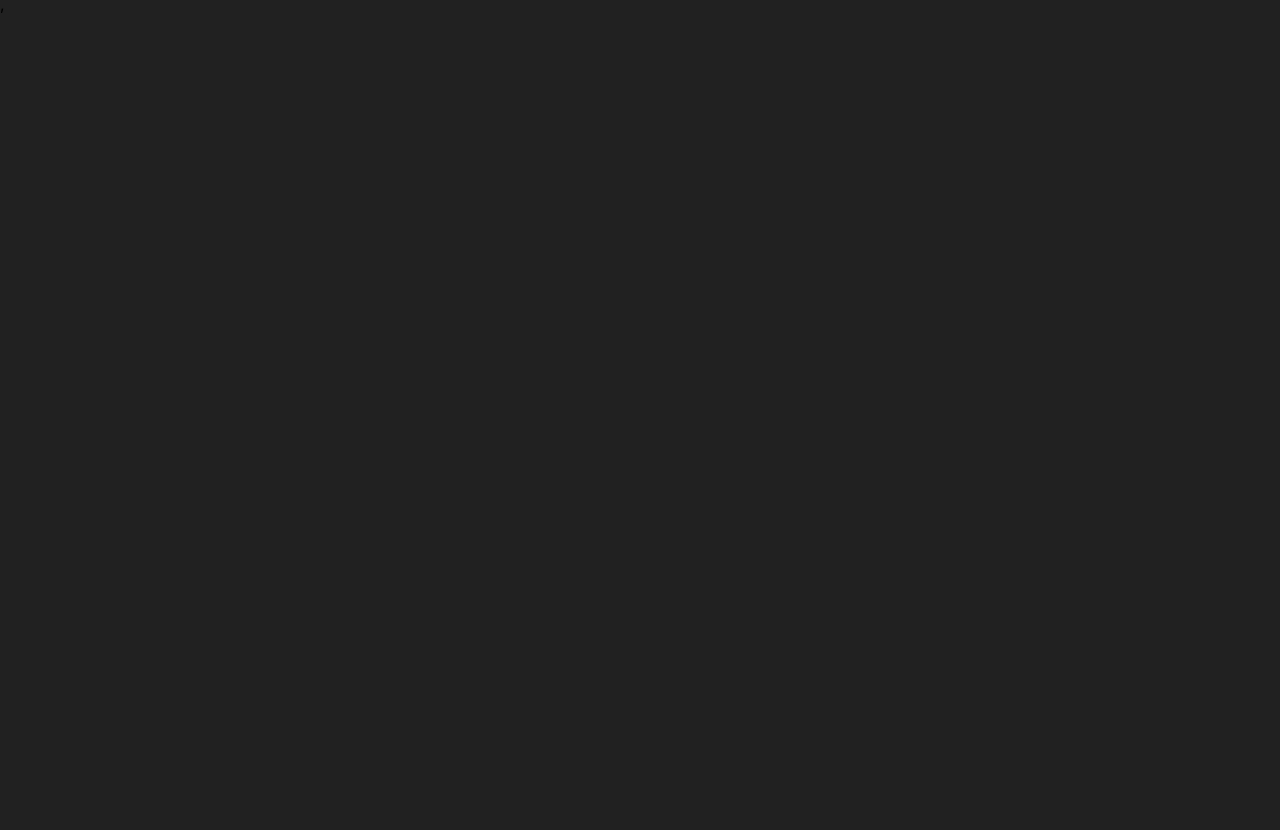
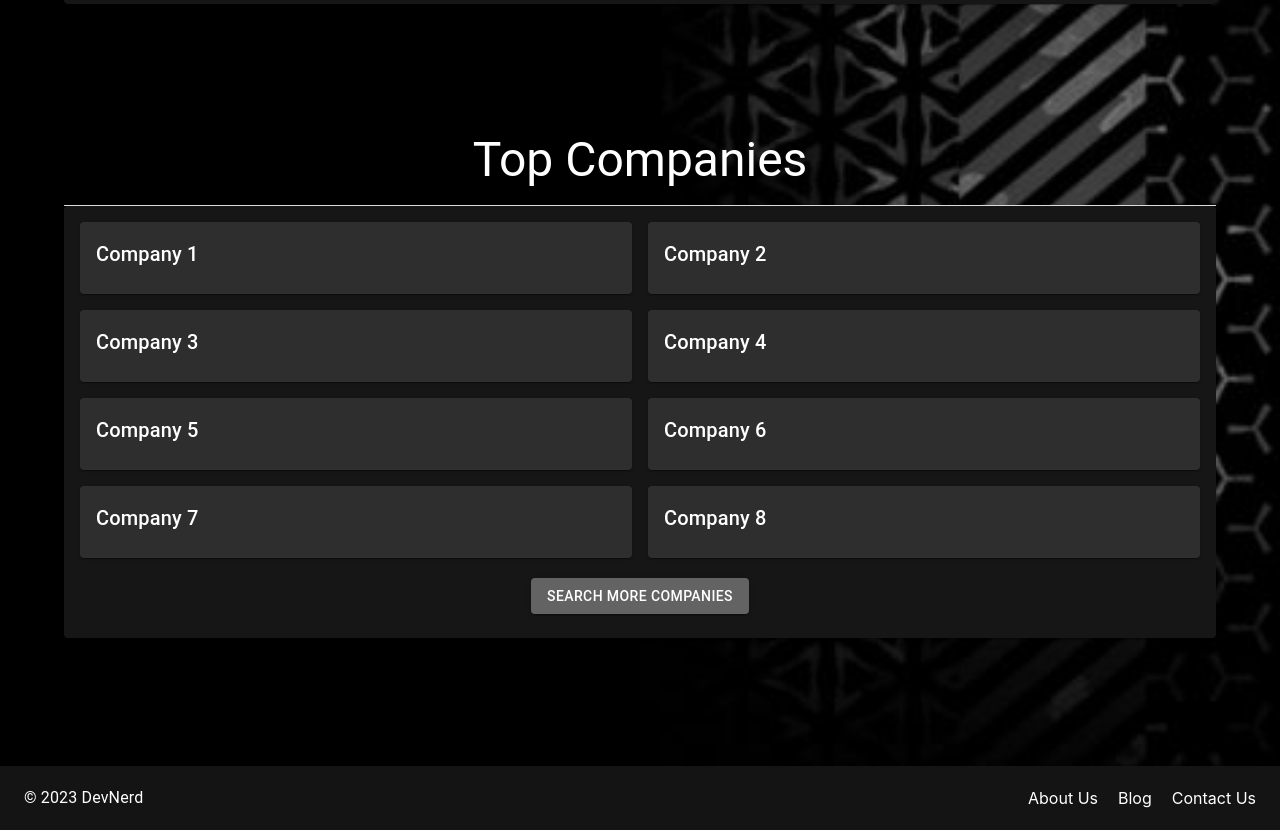
Before and after one commit to devnerd123/DevNerd-Frontend, a React (Create React App) app: page / in a window 1280 px wide. Shown: the part 1118-1948 px from the top of the page. Before the commit the page ends 1132 px from the top, so only its background shows below. Built offline with nearby package versions, Linux system fonts and the light colour scheme.

Commit message:
fotter and topcomapny

```diff
--- a/src/App.js
+++ b/src/App.js
@@ -1,4 +1,5 @@
 import './App.css';
+import Fotter from './Components/Fotter/Fotter';
 import Home from './Components/HomePage/Home';
 import Navbar from './Components/Navbar/Navbar';
 
@@ -7,6 +8,7 @@ function App() {
     <div>
       <Navbar />
       <Home />
+      <Fotter />
     </div>
   );
 }
--- /dev/null
+++ b/src/Components/Fotter/Fotter.jsx
@@ -0,0 +1,40 @@
+import React from 'react';
+import { AppBar, Toolbar, Typography, makeStyles, Link } from '@material-ui/core';
+
+const useStyles = makeStyles((theme) => ({
+  appBar: {
+    top: 'auto',
+  },
+  toolbar: {
+    justifyContent: 'space-between',
+  },
+}));
+
+const Footer = () => {
+  const classes = useStyles();
+
+  return (
+    <AppBar position="absolute" color="primary" className={classes.appBar} style={{ backgroundColor: '#141414' }}>
+      <Toolbar className={classes.toolbar}>
+        <div>
+          <Typography variant="body1" color="inherit">
+            &copy; 2023 DevNerd
+          </Typography>
+        </div>
+        <div>
+          <Link href="/about" color="inherit" style={{ marginRight: 20 }}>
+            About Us
+          </Link>
+          <Link href="/blog" color="inherit" style={{ marginRight: 20 }}>
+            Blog
+          </Link>
+          <Link href="/contact" color="inherit">
+            Contact Us
+          </Link>
+        </div>
+      </Toolbar>
+    </AppBar>
+  );
+};
+
+export default Footer;
--- /dev/null
+++ b/src/Components/HomePage/Home.css
@@ -0,0 +1,7 @@
+.top-section {
+    background-image: url('../../assets/background-2.jpg');
+    background-size: cover;
+    background-position: center;
+    padding-top: 10%;
+    padding-bottom: 10%;
+}
--- a/src/Components/HomePage/Home.jsx
+++ b/src/Components/HomePage/Home.jsx
@@ -1,7 +1,9 @@
-import React from 'react'
-import SearchSection from './SearchSection'
-import { Grid } from '@mui/material'
-import TopJobs from './TopJobs'
+import React from 'react';
+import SearchSection from './SearchSection';
+import { Grid } from '@mui/material';
+import TopJobs from './TopJobs';
+import TopCompany from './TopCompany';
+import './Home.css';
 
 const Home = () => {
   return (
@@ -9,11 +11,16 @@ const Home = () => {
       <Grid>
         <SearchSection />
       </Grid>
-      <Grid>
-        <TopJobs />
-      </Grid>
+      <div className="top-section">
+        <Grid >
+          <TopJobs />
+        </Grid>
+        <Grid >
+          <TopCompany />
+        </Grid>
+      </div>
     </Grid>
-  )
-}
+  );
+};
 
-export default Home
+export default Home;
--- a/src/Components/HomePage/SearchSection.jsx
+++ b/src/Components/HomePage/SearchSection.jsx
@@ -64,7 +64,7 @@ const SearchSection = () => {
         <Box
             sx={{
                 position: 'relative',
-                height: '400px',
+                height: '500px',
                 overflow: 'hidden',
             }}
         >
--- /dev/null
+++ b/src/Components/HomePage/TopCompany.jsx
@@ -0,0 +1,55 @@
+import React from 'react';
+import { Typography, Button, Grid, Card, CardContent, Divider } from '@mui/material';
+
+const TopCompany = () => {
+    const jobListings = [
+        'Company 1',
+        'Company 2',
+        'Company 3',
+        'Company 4',
+        'Company 5',
+        'Company 6',
+        'Company 7',
+        'Company 8',
+    ];
+
+    return (
+        <div style={{marginTop:'10%'}}>
+            <Typography variant="h3" align="center" gutterBottom style={{ color: '#ffffff' }}>
+                Top Companies
+            </Typography>
+            <Divider variant="middle" style={{ width:'90%',marginBottom: '20px', backgroundColor: '#ffffff',margin: '0 auto' }} />
+            <Card style={{ width: '90%', margin: '0 auto', backgroundColor: '#161616', color: '#ffffff' }}>
+                <CardContent>
+                    <Grid container spacing={2}>
+                        {jobListings.map((job, index) => (
+                            <Grid item xs={12} sm={6} key={index}>
+                                <Card style={{ backgroundColor: '#2e2e2e', color: '#ffffff' }}>
+                                    <CardContent>
+                                        <Typography variant="h6" style={{ color: '#ffffff' }}>{job}</Typography>
+                                    </CardContent>
+                                </Card>
+                            </Grid>
+                        ))}
+                    </Grid>
+
+                    <div style={{ textAlign: 'center', marginTop: '20px' }}>
+                        <Button
+                            variant="contained"
+                            sx={{
+                                backgroundColor: '#636363',
+                                '&:hover': {
+                                    backgroundColor: '#2e2e2e',
+                                },
+                            }}
+                        >
+                            Search More Companies
+                        </Button>
+                    </div>
+                </CardContent>
+            </Card>
+        </div>
+    );
+};
+
+export default TopCompany;
--- a/src/Components/HomePage/TopJobs.jsx
+++ b/src/Components/HomePage/TopJobs.jsx
@@ -14,9 +14,9 @@ const TopJobs = () => {
     ];
 
     return (
-        <Card style={{ width: '80%', margin: '0 auto', backgroundColor: '#161616', color: '#ffffff', marginTop: '10%' }}>
+        <Card style={{ width: '90%', margin: '0 auto', backgroundColor: '#161616', color: '#ffffff' }}>
             <CardContent>
-                <Typography variant="h4" align="center" gutterBottom style={{ color: '#ffffff' }}>
+                <Typography variant="h5" align="center" gutterBottom style={{ color: '#ffffff' }}>
                     Top Jobs 🔥
                 </Typography>
                 <Divider variant="middle" style={{ marginBottom: '20px', backgroundColor: '#ffffff' }} />
--- a/src/Components/Navbar/Navbar.jsx
+++ b/src/Components/Navbar/Navbar.jsx
@@ -21,7 +21,7 @@ const Navbar = () => {
   ];
 
   return (
-    <AppBar position="static" style={{ backgroundColor: '#141414' }}>
+    <AppBar position="fixed" style={{ backgroundColor: '#141414' }}>
       <Toolbar>
         <Typography variant="h6" style={{ flexGrow: 1 }}>
           <Link to="/">
```
Also changed, not shown: src/App.css (line endings or trailing spaces), src/assets/background-2.jpg (added), src/assets/background.jpg (added).
